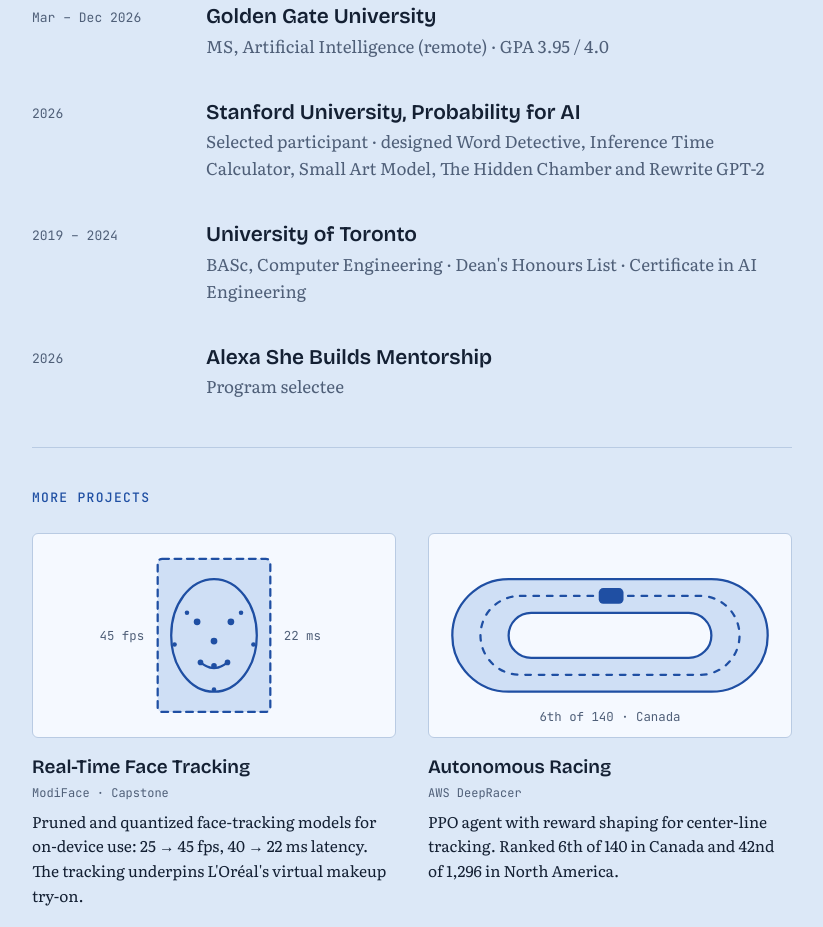
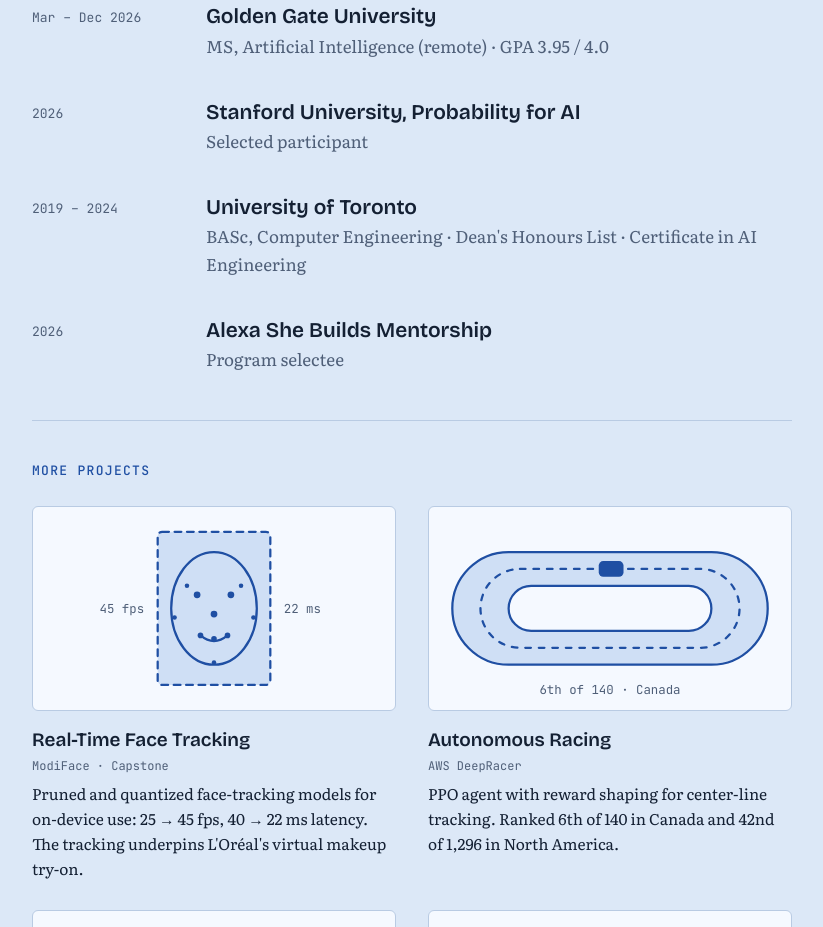
Before and after one commit to GraceJiang0312/GraceJiang0312.github.io, a plain HTML site: page index.html in a window 1280 px wide. Shown: the part 2635-3562 px from the top of the page, without its empty margins (228-1051 px from the left). Drawn offline with nearby package versions, Linux system fonts and the light colour scheme.

Commit message:
Drop project list from Stanford education line
Co-Authored-By: Claude Opus 5.5 <noreply@anthropic.com>

```diff
--- a/index.html
+++ b/index.html
@@ -362,7 +362,7 @@ footer { padding-top: 32px; border-top: 1px solid var(--line); font-family: var(
         <div class="when">2026</div>
         <div>
           <h3>Stanford University, Probability for AI</h3>
-          <p class="role">Selected participant · designed Word Detective, Inference Time Calculator, Small Art Model, The Hidden Chamber and Rewrite GPT-2</p>
+          <p class="role">Selected participant</p>
         </div>
       </div>
       <div class="entry">
```
